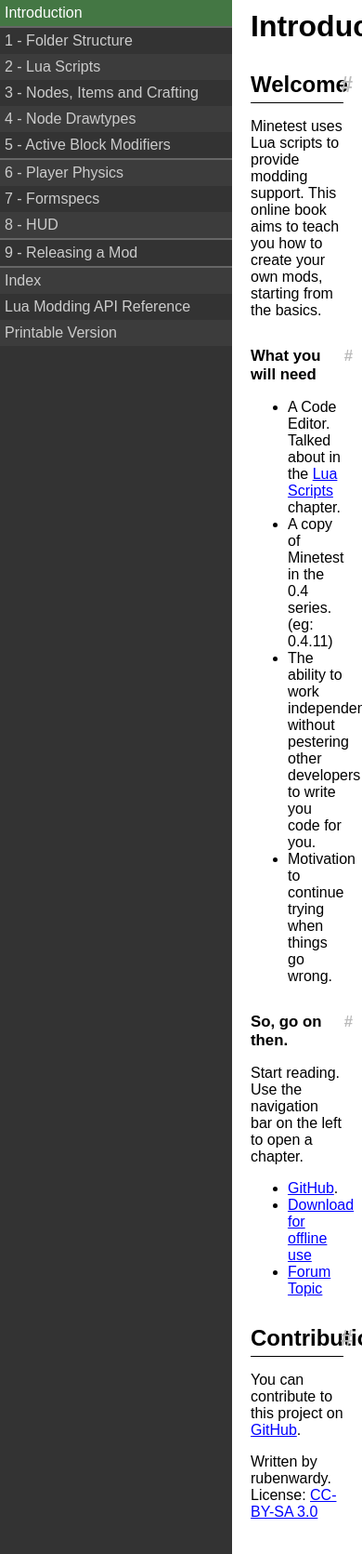
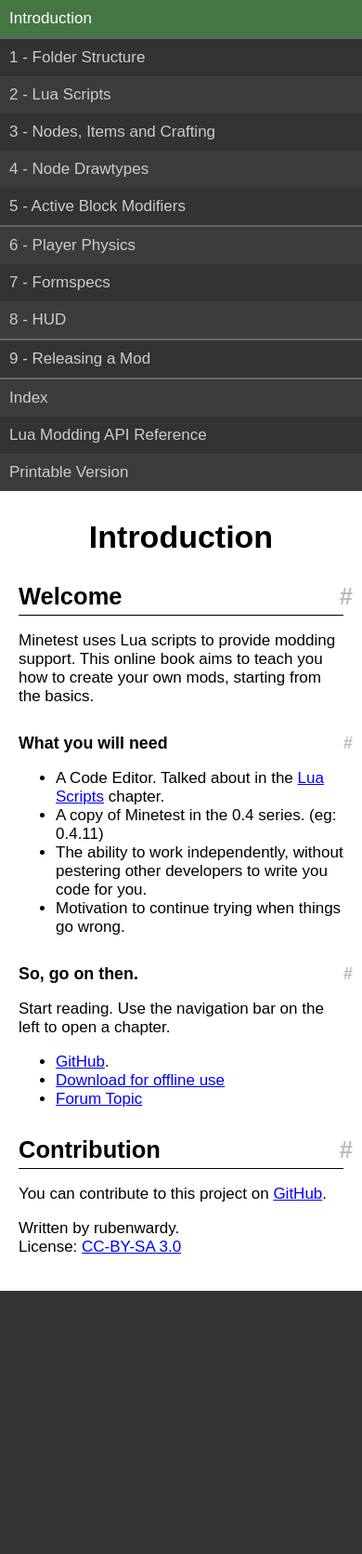
Before and after one commit to rubenwardy/minetest_modding_book, a Jekyll site: the page built from index.md, in a window 390 px wide. Shown: the whole page at 93% size. Built offline with Jekyll 4.4.1, drawn with Linux system fonts in a browser that asks for light colours; nearby versions of some CDN libraries; after the commit the page ends 1388 px from its top, so only the background shows below that.

Commit message:
Mobile Friendliness

```diff
--- a/_includes/footer.html
+++ b/_includes/footer.html
@@ -1,5 +1,7 @@
 		</div>
 		<script src="http://code.jquery.com/jquery-1.11.2.min.js"></script>
 		<script src="{{ page.root }}static/script.js"></script>
+		<link rel="stylesheet" href="{{ page.root }}static/style.css">
+		<link rel="stylesheet" href="{{ page.root }}static/syntax.css">
 	</body>
 </html>
--- a/_includes/header.html
+++ b/_includes/header.html
@@ -3,8 +3,7 @@
 	<head>
 		<title>{% if page.title != "Introduction" %}{{ page.title }} - {% endif %}Minetest Modding Book</title>
 		<meta http-equiv="content-type" content="text/html; charset=utf-8" />
-		<link rel="stylesheet" href="{{ page.root }}static/style.css">
-		<link rel="stylesheet" href="{{ page.root }}static/syntax.css">
+		<meta name="viewport" content="width=device-width">
 	</head>
 	<body>
 		<ul id="navbar">
--- a/static/style.css
+++ b/static/style.css
@@ -2,6 +2,7 @@
 	font-family: "Arial", sans-serif;
 	margin: 0;
 	padding: 0;
+	font-size: 17px;
 	background: #333;
 }
 
@@ -127,6 +128,8 @@
 	border: 1px solid #e0e0e0;
 	border-radius: 2px;
 	white-space: pre;
+	max-width: 95%;
+	overflow-x: scroll;
 }
 
 .header-link {
@@ -163,3 +166,21 @@
 .toc > ul > li > ul > li > ul {
 	display: none;
 }
+
+@media all and (max-width: 780px) {
+	#navbar {
+		position: static;
+		margin: 0;
+		width: 100%;
+	}
+
+	#navbar li a {
+		padding: 10px;
+	}
+
+	#page {
+		position: static;
+		margin: 0;
+		padding-top: 20px;
+	}
+}
```
